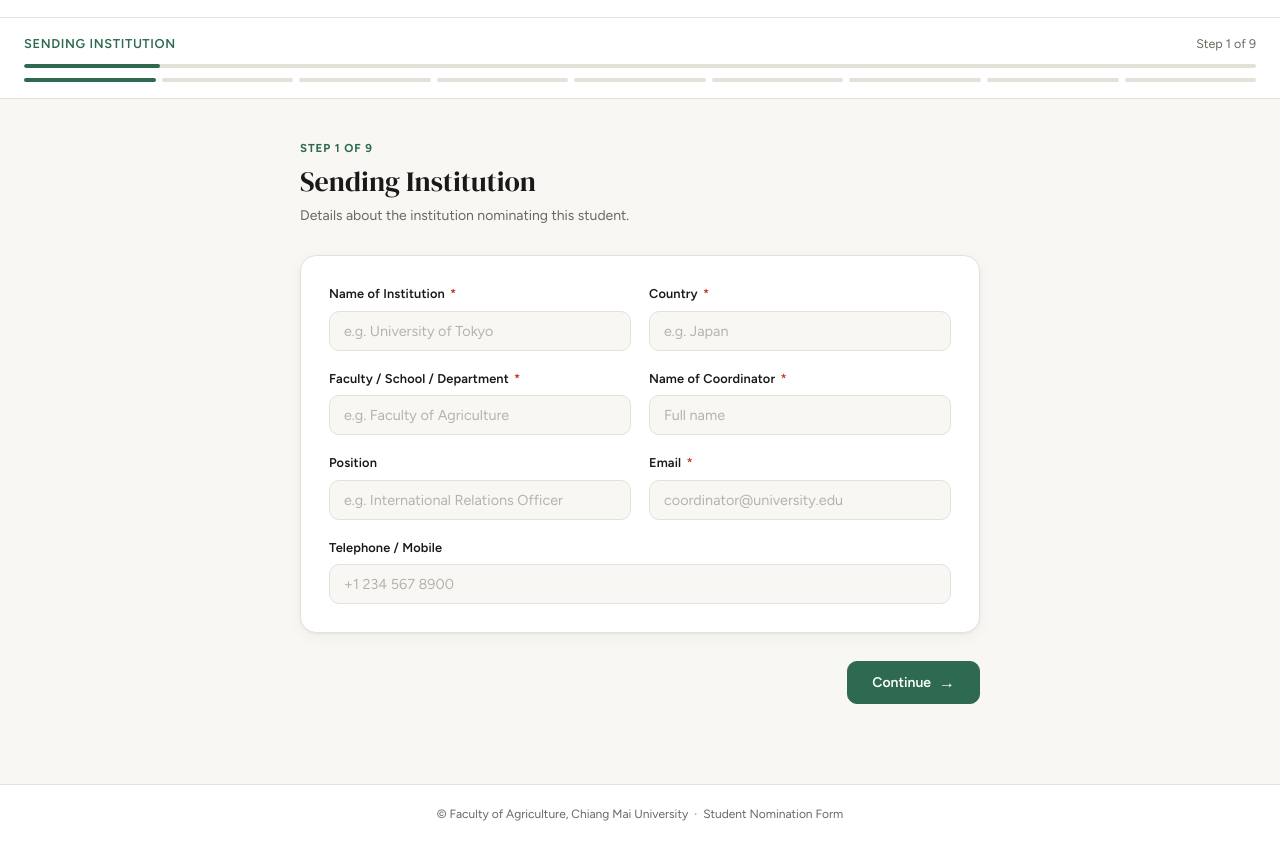
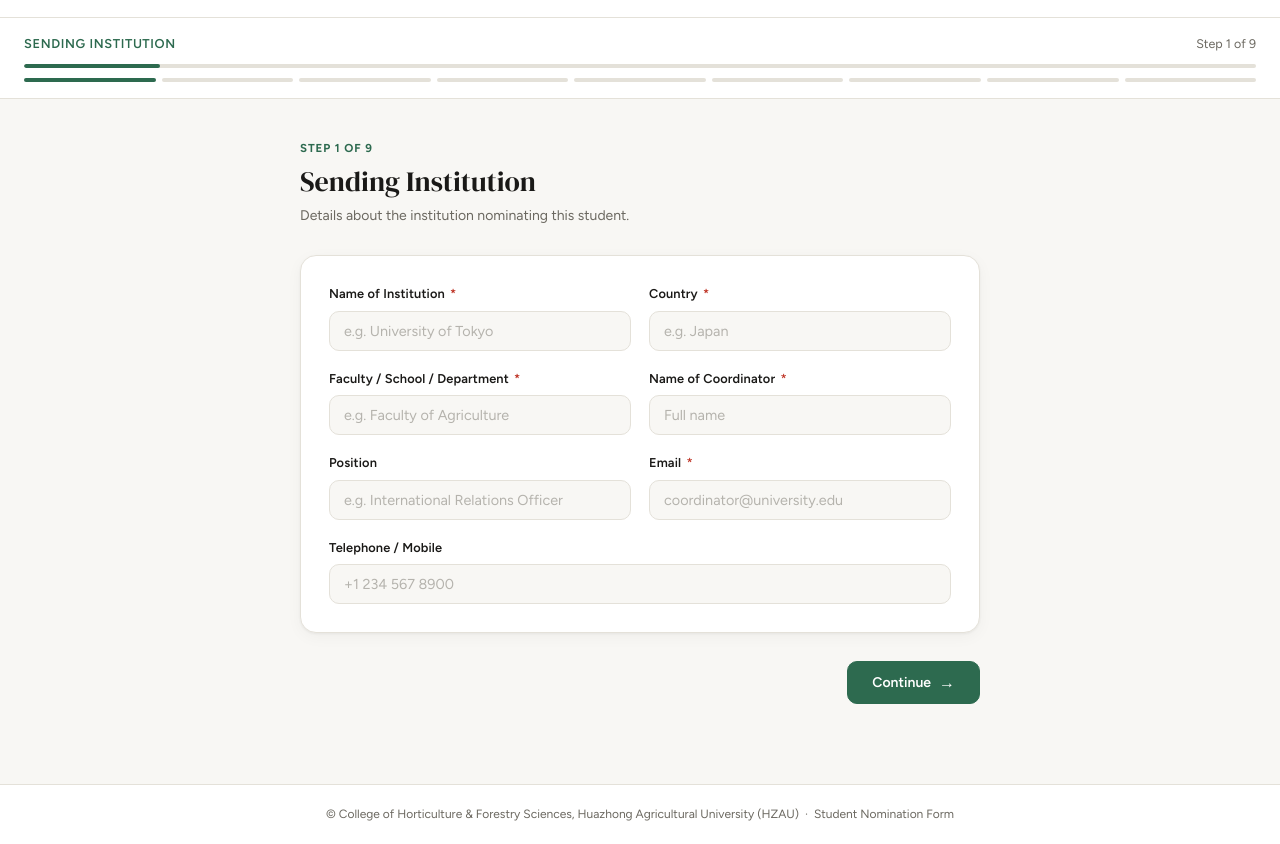
Before and after one commit to CHFS2002/cmu-nomination-form, a plain HTML site: page index.html in a window 1280 px wide. Shown: the part 71-915 px from the top of the page. Drawn offline with Linux system fonts and the light colour scheme.

Commit message:
Update footer university name in index.html

```diff
--- a/index.html
+++ b/index.html
@@ -1045,7 +1045,7 @@
   </div>
 
   <footer>
-    © Faculty of Agriculture, Chiang Mai University &nbsp;·&nbsp; Student Nomination Form
+    © College of Horticulture & Forestry Sciences, Huazhong Agricultural University (HZAU) &nbsp;·&nbsp; Student Nomination Form
   </footer>
 </div><!-- /page-shell -->
 
```
